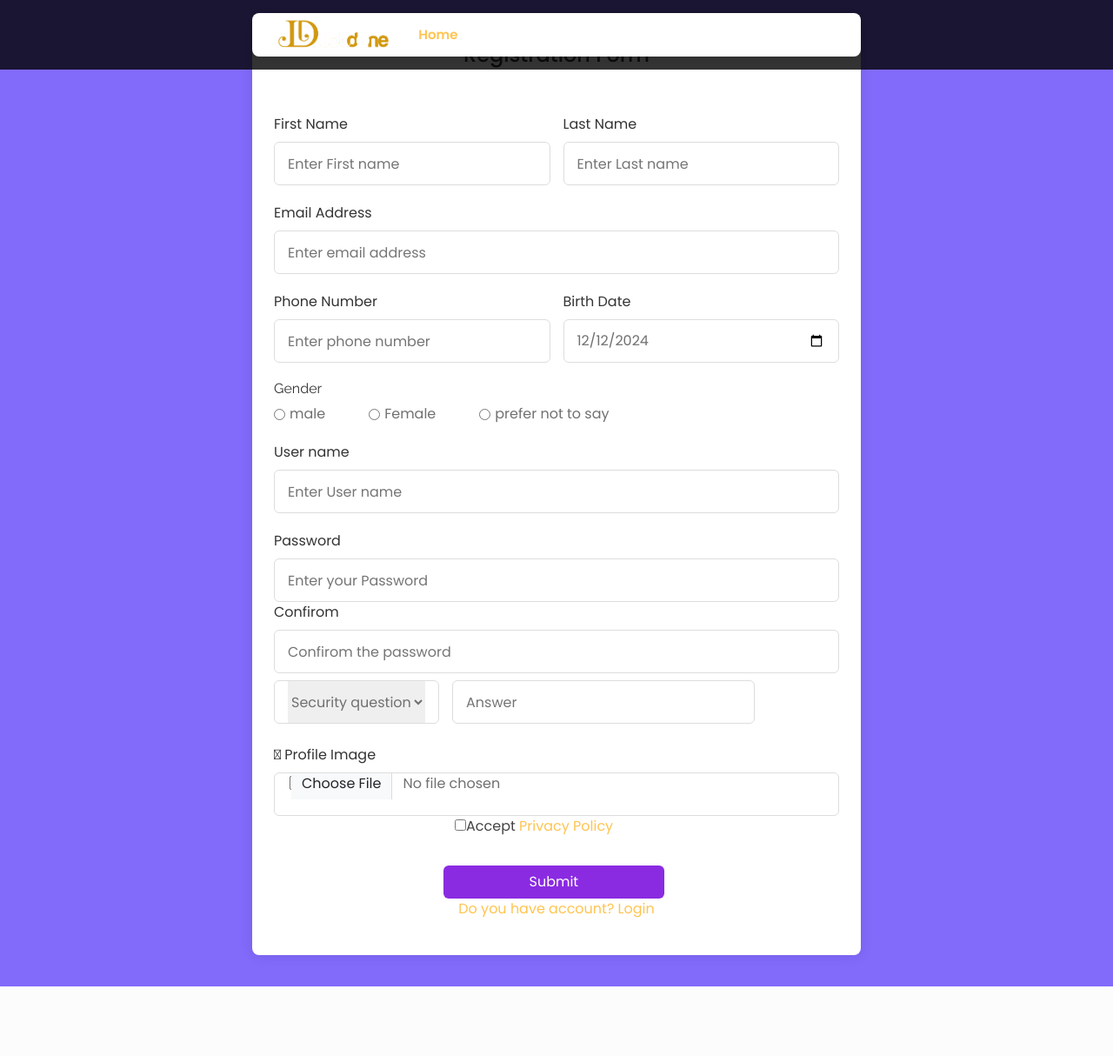
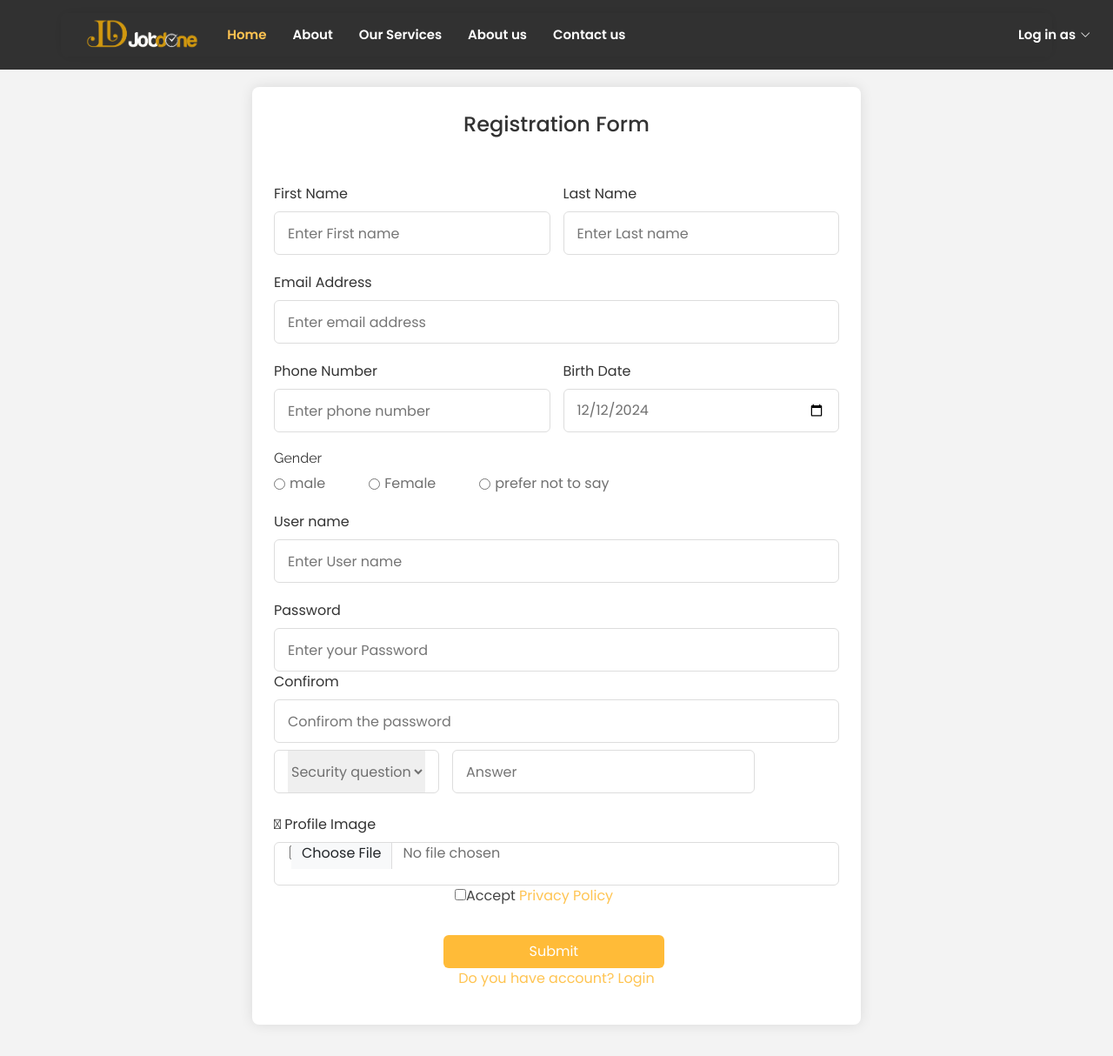
Before and after one commit to moodyfuad/JobDone, an ASP.NET Core app: page /Customer/SignUp in a window 1280 px wide. Shown: the whole page at 87% size. Before the commit the page ends 1134 px from the top, so only its background shows below. Run offline with ASP.NET Core 8, Linux system fonts and the light colour scheme; style sheets or scripts are compiled from the project's sources; some libraries are stand-ins or nearby versions.

Commit message:
sign up Lyuot for seller and customer

```diff
--- a/JobDone/Views/Customer/SignUp.cshtml
+++ b/JobDone/Views/Customer/SignUp.cshtml
@@ -4,7 +4,10 @@
 
 <link rel="stylesheet" href="~/SignUp/css/style.css" />
 
-<section class="container">
+
+<body>
+
+    <section class="container" style="max-width: 700px;background-color:white;margin-top:80px;">
     <header>Registration Form</header>
     <form class="form" method="post" enctype="multipart/form-data">
         <div class="input-box">
@@ -125,9 +128,10 @@
         </div>
         <input type="checkbox" name="name" value="" required style="margin-left:32%;" />Accept <a href="#">Privacy Policy</a>
 
-        <input type="submit" class="btn btn-gradient-primary btn-rounded btn-fw" style="background-color:blueviolet; margin-left:30%; margin-top:5%; color:white; padding-left:15%;padding-right:15%;" value="Submit" />
+        <input type="submit" class="btn btn-gradient-warning btn-rounded btn-fw" style="background-color:#ffbb38; margin-left:30%; margin-top:5%; color:white; padding-left:15%;padding-right:15%;" value="Submit" />
         <br />
         <p class="text-center"><a class="large " asp-action="Login" style="">Do you have account? Login</a></p>
 
     </form>
-</section>
+    </section>
+</body>
--- a/JobDone/Views/Seller/SignUp.cshtml
+++ b/JobDone/Views/Seller/SignUp.cshtml
@@ -1,7 +1,7 @@
 <link rel="stylesheet" href="~/SignUp/css/style.css" />
 @model SignUpSellerViewModel
 
-<section class="container">
+<section class="container" style="max-width: 700px;background-color:white;margin-top:80px;">
     <header>Registration Form</header>
     <form action="SignUp" class="form" method="post" enctype="multipart/form-data">
         <div class="input-box">
@@ -190,7 +190,7 @@
         <br /><br />
         <input type="checkbox" name="name" value="" style="margin-left:32%;" required />Accept <a asp-controller="Seller" asp-action="PrivacyPolicy">Privacy Policy</a>
         <br /><br />
-        <input type="submit" class="btn btn-gradient-primary btn-rounded btn-fw" style="background-color:blueviolet; margin-left:30%; margin-top:5%; color:white; padding-left:15%;padding-right:15%;" value="submit" />
+        <input type="submit" class="btn btn-gradient-primary btn-rounded btn-fw" style="background-color:#ffbb38; margin-left:30%; margin-top:5%; color:white; padding-left:15%;padding-right:15%;" value="submit" />
         <p class="text-center"><a class="large " asp-action="Login" style="">Do you have account? Login</a></p>
     </form>
 
--- a/JobDone/wwwroot/SignUp/css/style.css
+++ b/JobDone/wwwroot/SignUp/css/style.css
@@ -12,13 +12,13 @@
   align-items: center;
   justify-content: center;
   padding: 20px;
-  background: rgb(130, 106, 251);
+  background: #f3f3f3;
 }
 .container {
   position: relative;
-  max-width: 700px;
-  width: 100%;
-  background: #fff;
+  /*max-width: 700px;*/
+ /* width: 100%;*/
+ /* background: #fff;*/
   padding: 25px;
   border-radius: 8px;
   box-shadow: 0 0 15px rgba(0, 0, 0, 0.1);
@@ -106,10 +106,10 @@
   border: none;
   cursor: pointer;
   transition: all 0.2s ease;
-  background: rgb(130, 106, 251);
+  background: #ffbb38;
 }
 .form button:hover {
-  background: rgb(88, 56, 250);
+  background: #ffbb20;
 }
 /*Responsive*/
 @media screen and (max-width: 500px) {
```
